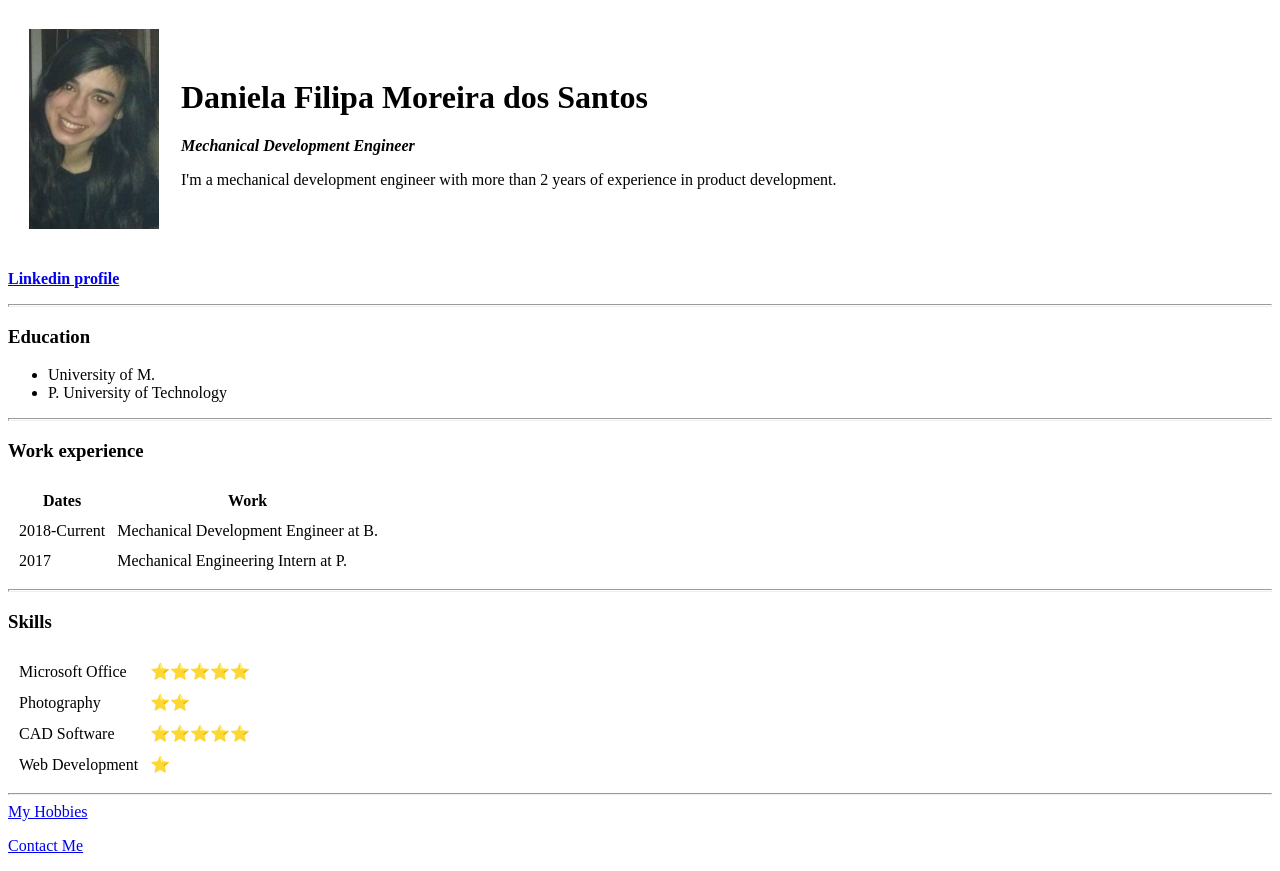
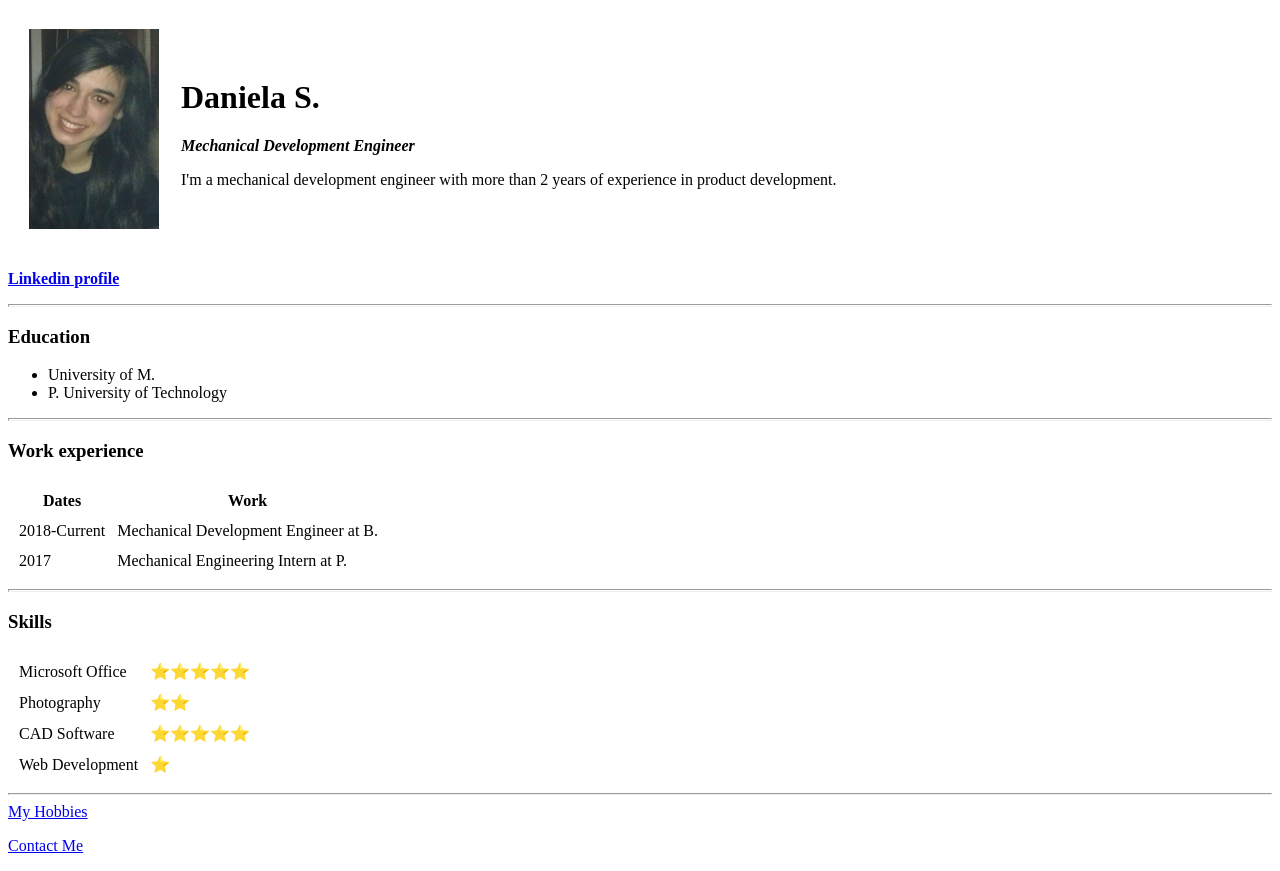
Before and after one commit to Daniela444/cv, a plain HTML site: page index.html in a window 1280 px wide. Drawn offline with Linux system fonts and the light colour scheme.

Commit message:
Update index.html

```diff
--- a/index.html
+++ b/index.html
@@ -11,7 +11,7 @@
     <tr>
       <td><img src="images/Daniela profile picture.png" width="130" height="200" alt="Daniela profile picture"></td>
       <td>
-        <h1>Daniela Filipa Moreira dos Santos</h1>
+        <h1>Daniela S.</h1>
         <p><strong><em>Mechanical Development Engineer</em></strong></p>
         <p>I'm a mechanical development engineer with more than 2 years of experience in product development.</p>
       </td>
```
